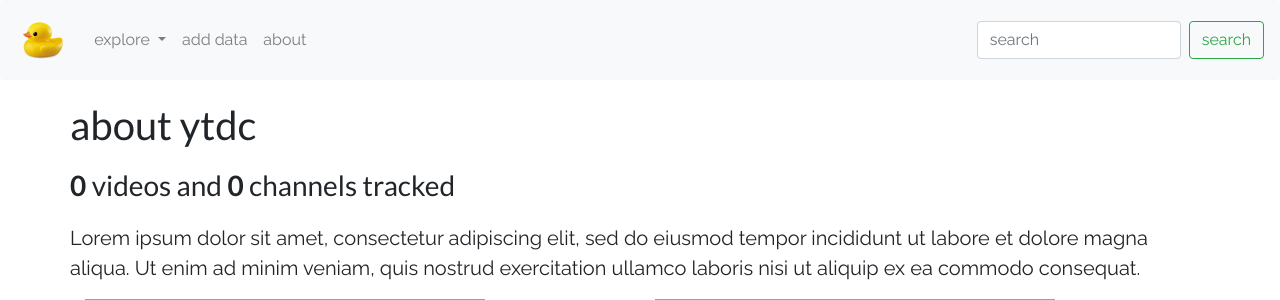
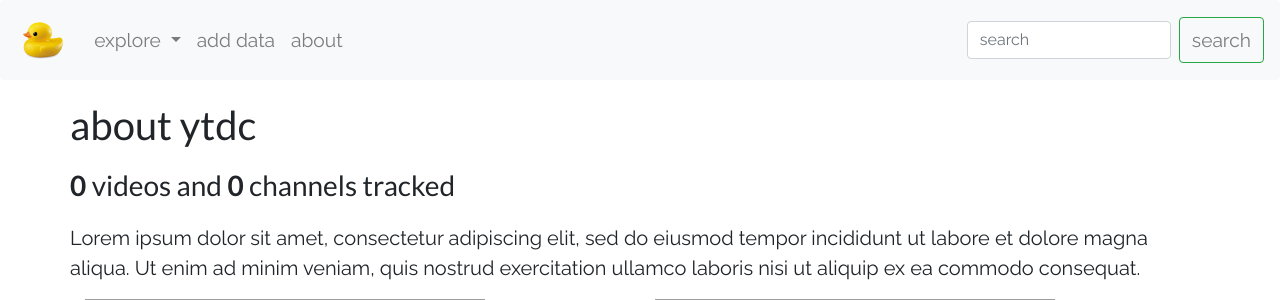
Before and after one commit to haeinous/youtube-data, a Flask app: page /about in a window 1280 px wide. Shown: the top 300 px of the page. Run offline with Flask 2, Linux system fonts and the light colour scheme; data that the repository does not hold is empty; some libraries are stand-ins or nearby versions; grey boxes are pictures that could not be loaded.

```diff
--- a/templates/base.html
+++ b/templates/base.html
@@ -47,9 +47,13 @@
       background: #d9f7fa;
     }
 
-    .navbar{
+    .navbar {
       width: 100%;
       background: #f7f8f9;
+    }
+
+    .navbar-text {
+      font-size: 1.2em;
     }
 
     .footer {
@@ -89,6 +93,10 @@
 
     .tag-text {
       color: white;
+      font-size: 1.3em;
+      text-align: center;
+      height: 30px;
+      line-height: 30px;
     }
 
     .alert-success {
@@ -127,6 +135,23 @@
       text-align: center;
     }
 
+    .close {
+      color: #ffffff;
+      text-shadow: none;
+    }
+
+    .btn-primary {
+      color: #ffffff;
+      background-color: #ee2761;
+      border-color: #ee2761;
+    }
+
+    .btn-primary:hover .btn-primary:active {
+      color: #ffffff;
+      background-color: #af1e48;
+      border-color: #af1e48;
+    }
+
 
   </style>
 </head>
@@ -145,21 +170,21 @@
     <div class="collapse navbar-collapse" id="navbar-template">
       <ul class="navbar-nav mr-auto">
         <li class="nav-item dropdown">
-          <a class="nav-link dropdown-toggle" href="/explore/" id="dropdown-all" data-toggle="dropdown" aria-haspopup="true" aria-expanded="false">
+          <a class="nav-link dropdown-toggle navbar-text" href="/explore/" id="dropdown-all" data-toggle="dropdown" aria-haspopup="true" aria-expanded="false">
             explore
           </a>
 
           <div class="dropdown-menu" aria-labelledby="dropdown-all">
-            <a class="dropdown-item" href="/explore/channels/">
+            <a class="dropdown-item navbar-text" href="/explore/channels/">
               channels
             </a>
-            <a class="dropdown-item" href="/explore/tags/">
+            <a class="dropdown-item navbar-text" href="/explore/tags/">
               tags
             </a>
-            <a class="dropdown-item" href="/explore/categories/">
+            <a class="dropdown-item navbar-text" href="/explore/categories/">
               categories
             </a>
-            <a class="dropdown-item" href="/explore/videos/">
+            <a class="dropdown-item navbar-text" href="/explore/videos/">
               videos
             </a>
             <!-- /.dropdown-menu -->
@@ -168,13 +193,13 @@
         </li>
 
         <li class="nav-item">
-          <a class="nav-link" href="/add-data">
+          <a class="nav-link navbar-text" href="/add-data">
             add data
           </a>
         </li>
 
         <li class="nav-item">
-          <a class="nav-link" href="/about">
+          <a class="nav-link navbar-text" href="/about">
             about
           </a>
         </li>
@@ -183,7 +208,7 @@
 
       <form action="/search" method="GET" class="form-inline my-2 my-lg-0">
         <input class="form-control mr-sm-2" type="text" placeholder="search" aria-label="search" id="search-form-input" name="q">
-        <button class="btn btn-outline-success my-2 my-sm-0" type="submit">
+        <button class="btn btn-outline-success my-2 my-sm-0 navbar-text" type="submit">
           search
         </button>
       </form>
```
Also changed, not shown: templates/tags.html (+11 -3 lines).
